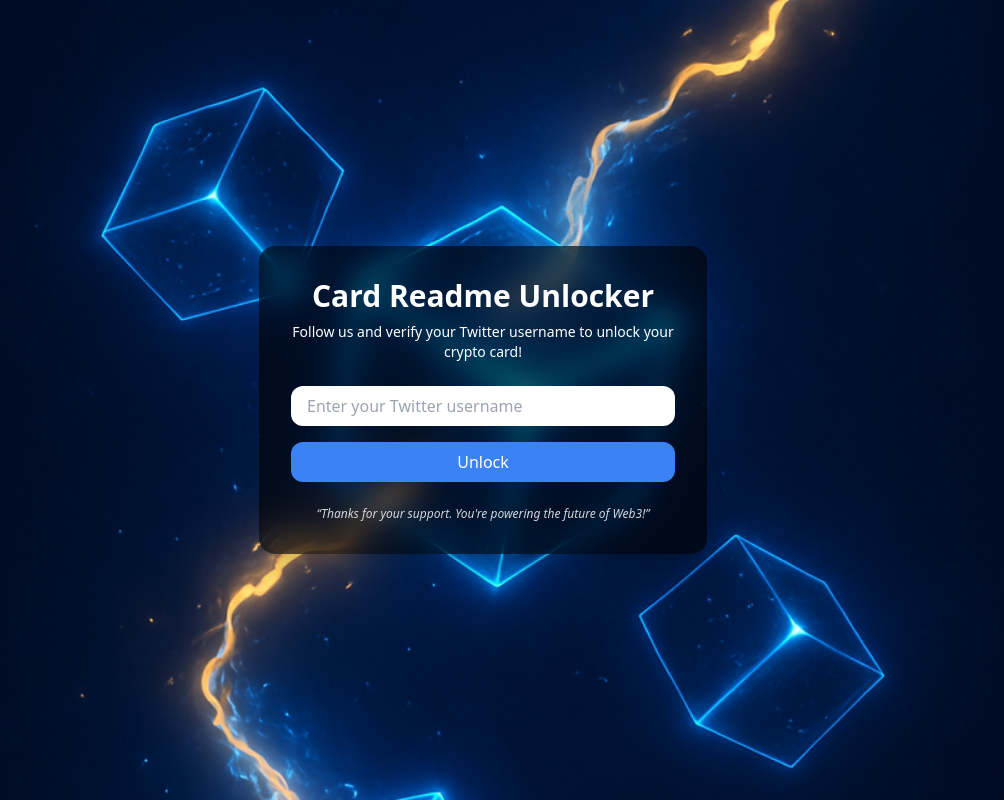
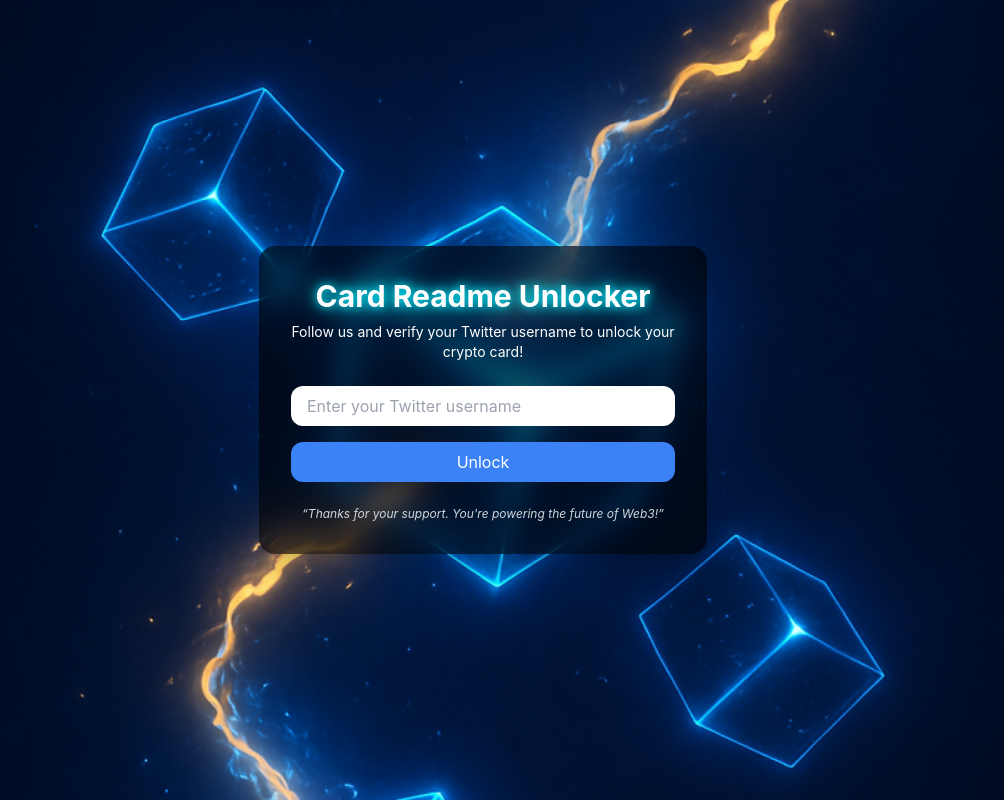
Before and after one commit to deisgoku/crypto-price-readme, a Next.js app: page /unlock in a window 1280 px wide. Shown: the whole page, without its empty margins (157-1161 px from the left). Built offline with nearby package versions, Linux system fonts and the light colour scheme.

Commit message:
Update global.css ubah skema

```diff
--- a/styles/global.css
+++ b/styles/global.css
@@ -2,26 +2,49 @@
 @tailwind components;
 @tailwind utilities;
 
-
 html, body {
-  height: 100%;
+  @apply m-0 p-0 box-border;
+  font-family: 'Inter', sans-serif;
+  scroll-behavior: smooth;
+  background-color: #000;
+  color-scheme: dark;
 }
 
-/* Container utama halaman unlock */
-.unlock-container {
-  @apply relative min-h-screen w-screen flex items-center justify-center px-4 text-white;
-  background-image: url('/bg-unlock.webp'); /* path fix */
-  background-size: cover;
-  background-position: center;
-  background-repeat: no-repeat;
+input::placeholder {
+  @apply text-gray-400;
 }
 
-/* Card tengah unlock */
-.unlock-card {
-  @apply relative z-10 bg-gray-900 bg-opacity-80 p-8 rounded-2xl shadow-xl w-full max-w-md text-center;
+h1, h2, h3 {
+  text-shadow: 0 0 10px #00f0ff, 0 0 20px #00f0ff;
 }
 
-/* Popup notifikasi */
-.unlock-popup {
-  @apply absolute top-4 right-4 bg-gray-800 border border-green-500 text-white px-6 py-4 rounded-xl shadow-lg flex items-start gap-3 z-20 max-w-xs;
+.glow-border {
+  box-shadow: 0 0 10px #00f0ff, 0 0 20px #00f0ff;
+  border: 1px solid #00f0ff;
 }
+
+.react-hot-toast {
+  font-family: 'Inter', sans-serif;
+}
+
+.react-hot-toast > div {
+  background: #111;
+  color: #00f0ff;
+  border: 1px solid #00f0ff;
+  box-shadow: 0 0 10px #00f0ff;
+}
+
+@keyframes fadeIn {
+  from {
+    opacity: 0;
+    transform: translateY(20px);
+  }
+  to {
+    opacity: 1;
+    transform: translateY(0);
+  }
+}
+
+.fade-in {
+  animation: fadeIn 1s ease-out forwards;
+}
```
